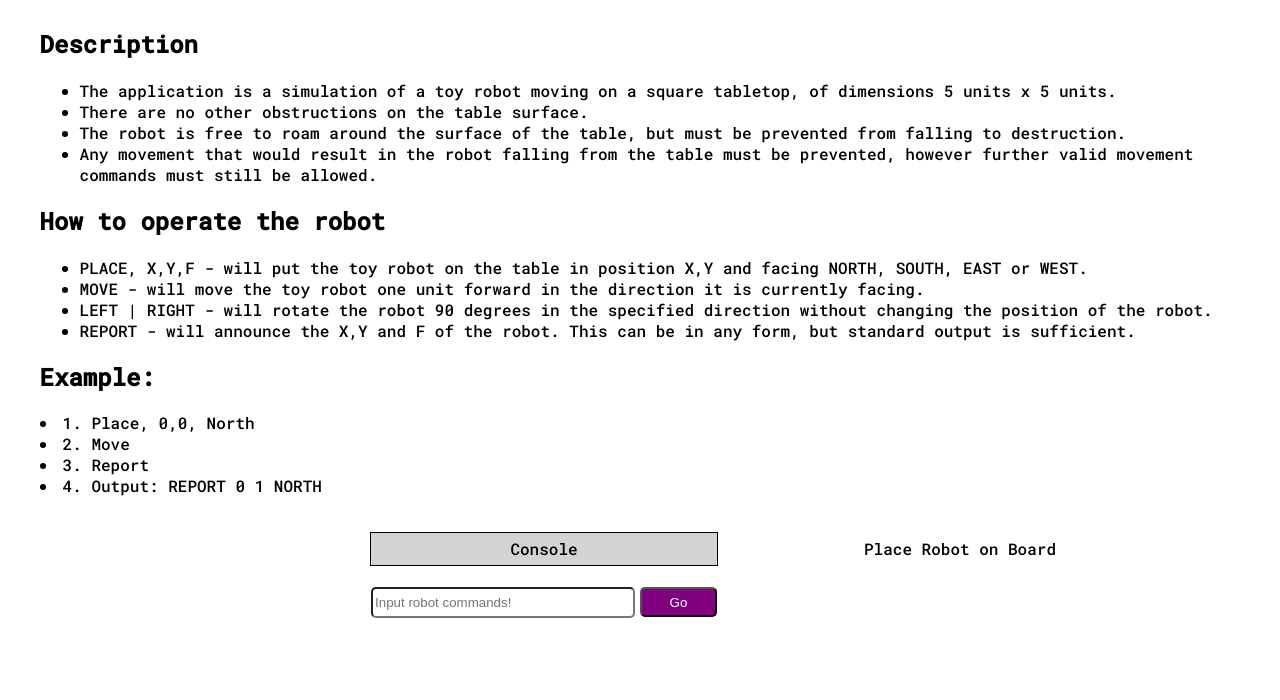
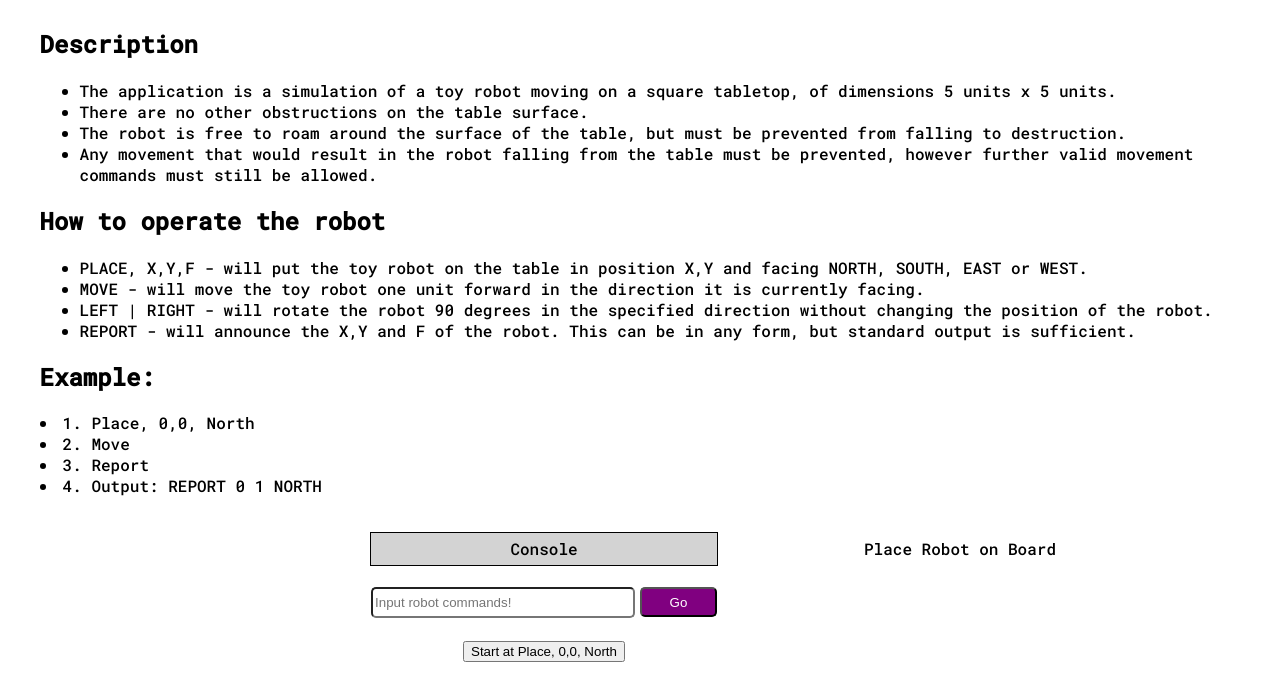
Before and after one commit to pvahanian/ToyRobotv2, a React (Create React App) app: page / in a window 1280 px wide. Shown: the top 700 px of the page. Built offline with nearby package versions, Linux system fonts and the light colour scheme.

Commit message:
Added default start button no styling.

```diff
--- a/src/components/InputForm.tsx
+++ b/src/components/InputForm.tsx
@@ -38,6 +38,11 @@ const InputForm: React.FC = () => {
     setInput("");
   };
 
+  const defaultStart = () => {
+    setOldLocation(String(robotData.x) + String(robotData.y));
+    setRobotData({command: "PLACE", error: "", x: 0, y: 0, facing: "NORTH"});
+  }
+
   /**
    * Function: handleChange
    * Goal:    set Input state to user input
@@ -63,7 +68,8 @@ const InputForm: React.FC = () => {
           />
           <button className="goButton">Go</button>
         </form>
-
+      <br/>
+      <button className="quickStart" onClick={defaultStart} >Start at Place, 0,0, North</button>
       </div>
       <div id="board"></div>
       <Board robotData={robotData} oldLocation={oldLocation} />
```
